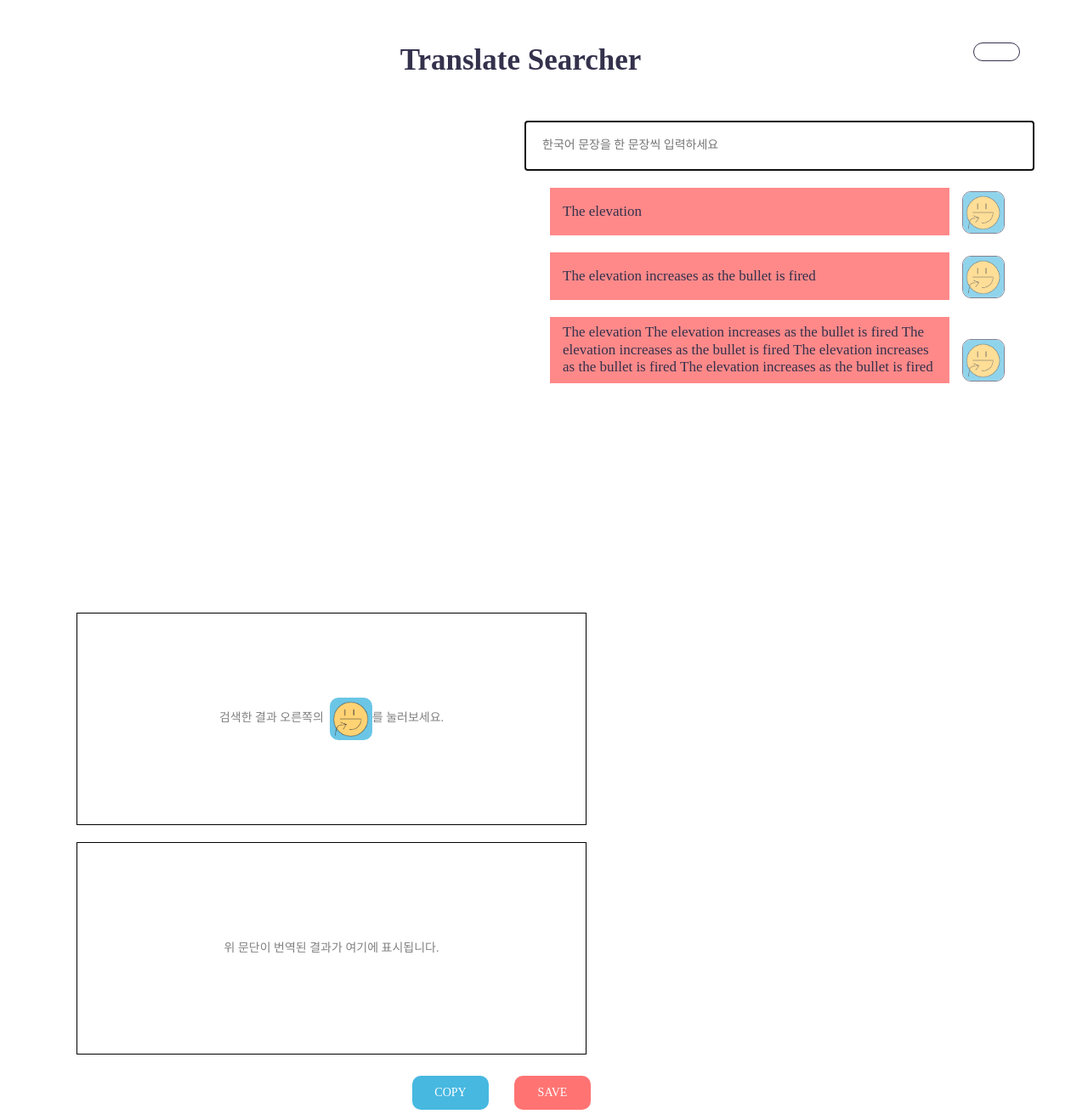
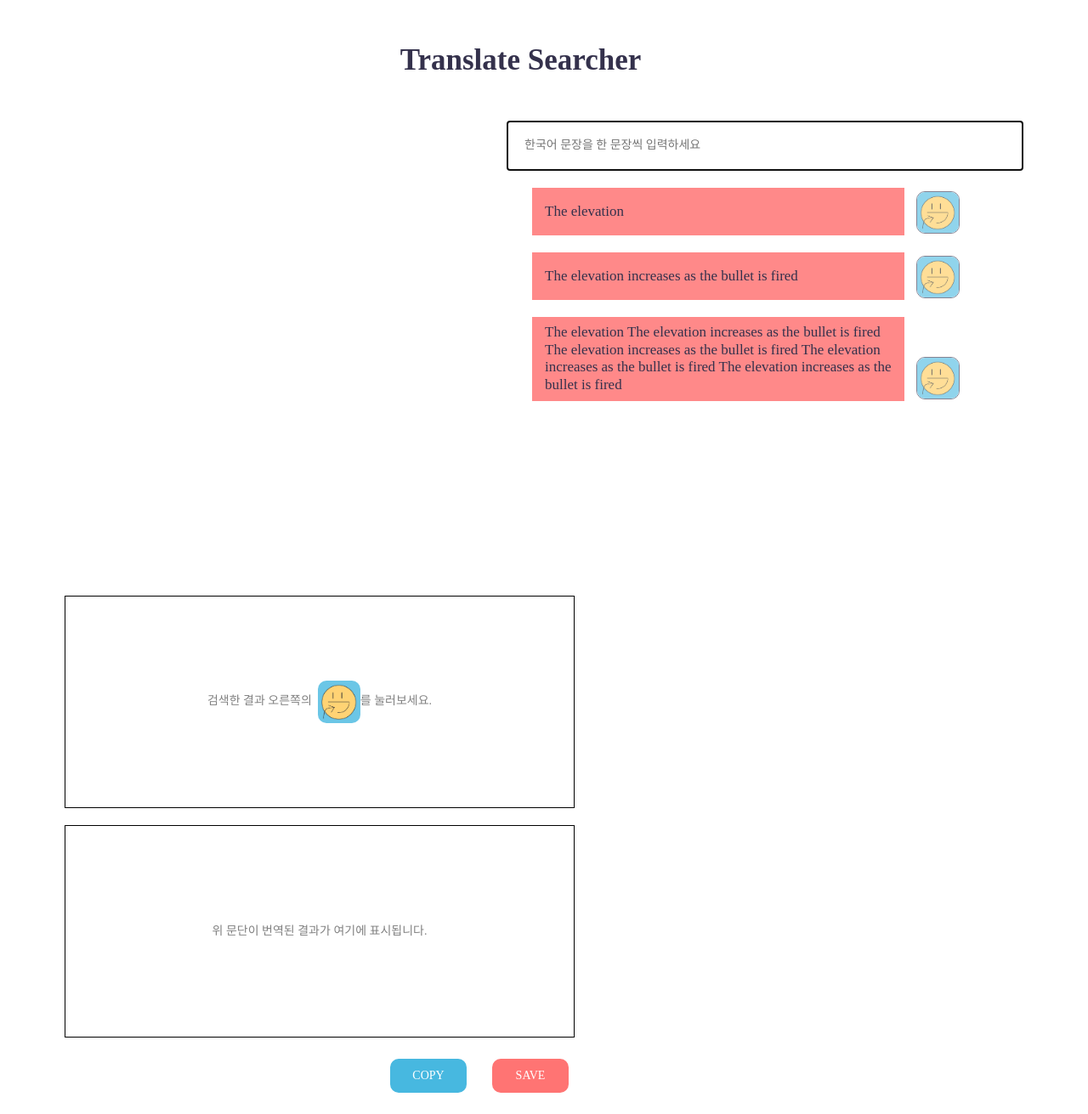
Before and after one commit to yja2397/translate_paraphrase, a Flask app: template templates/index.html in a window 1280 px wide. Shown: the whole page at 85% size. After the commit the page ends 1286 px from the top, so only its background shows below. Run offline with Flask 2, Linux system fonts and the light colour scheme; the template is opened without the code that fills it, so the values that code supplies are empty; some libraries are stand-ins or nearby versions; some web fonts are replaced.

Commit message:
made profile and menu button and made a web arrangement relatively

```diff
--- a/static/style.css
+++ b/static/style.css
@@ -17,8 +17,16 @@ html, body {
     padding: 0;
 }
 
+nav{
+    min-width:760px;
+    max-width:50%;
+    float:left;
+}
+
 article{
-    margin-right:63px;
+    min-width: 760px;
+    max-width: 50%;
+    float: right;
 }
 
 header {
@@ -43,12 +50,12 @@ header {
     display: block;
     position: relative;
     width: 55px;
+    height: 55px;
     padding: 10px;
     font-weight: 600;
     text-align: center;
     line-height: 25px;
     border-radius: 30px;
-    border: 1px solid #34314c;
     transition: all 0.2s ;
 
 }
@@ -65,8 +72,8 @@ header {
 
 
 .chat-window {
-    width: 600px;
-    float:right;
+    margin:auto;
+    width:80%;
 }
 
 .conversation-view {
@@ -86,7 +93,7 @@ header {
 .chat-bubble {
     font-size: 17px;
     margin-bottom: 20px;
-    width:410px;
+    width:80%;
     display: flex;
     justify-content: flex-start;
     float:left;
@@ -94,7 +101,7 @@ header {
 
 .chat-bubble.result{
     background-color: #ff7373d7;
-    width: 470px;
+    width: 80%;
     display: table;
     position: relative;
     min-height: 56px;
@@ -102,11 +109,11 @@ header {
 
 .chat-bubble.result img {
     float : right;
-    width : 50px;
+    width : 51px;
     height : 50px;
     border-radius: 10px;
     border: 1.8px solid #34314c;
-    margin-left: 15px;
+    margin-left: 14px;
     margin-right: 15px;
     position: absolute;
     bottom: 2px;
@@ -143,6 +150,11 @@ header {
     background-color: #ffc952;
 }
 
+.paragraph{
+    margin:auto;
+    width:80%;
+}
+
 .para button{
     float: right;
     width: 90px;
@@ -164,10 +176,25 @@ header {
     cursor: pointer;
 }
 
-#write{
+.edit{
     color: gray;
     display: table;
     text-align: center;
+    width:600px;
+    height: 250px;
+    margin-bottom:20px;
+    border:1px solid black;
+}
+
+.edit span{
+    display:table-cell;
+    vertical-align: middle;
+}
+
+.edit textarea{
+    width: 100%;
+    height: 100%;
+    padding: 10px;
 }
 
 #write img{
--- a/templates/index.html
+++ b/templates/index.html
@@ -18,9 +18,17 @@
     </span>
     <span id="profile">
         <!-- {% if current_user.is_authenticated %} -->
-        <a src="#">
-            <i class="fa fa-user" aria-hidden="true"></i>
-        </a>
+
+        <ul class="menu">
+            <li>
+                <i class="fa fa-user-o" aria-hidden="true"></i>
+                <ul>
+                    <a href="para.html"><li><i class="fa fa-file-text-o" aria-hidden="true"></i></li></a>
+                    <a href="sen.html"><li><i class="fa fa-file-word-o" aria-hidden="true"></i></li></a>
+                </ul>
+            </li>
+        </ul>
+
         <!-- {% else %}
             <a src="#">
                 <i class="fa fa-user" aria-hidden="true"></i>
@@ -64,9 +72,9 @@
         </div>
     </div>
 </article>
-<nav style="float:left;">
-    <div class="paragraph" style="margin-left:70px;">
-        <div id="write" style="width:600px; height: 250px; margin:20px; border:1px solid black;">
+<nav>
+    <div class="paragraph">
+        <div id="write" class="edit">
             <span>
                 검색한 결과 오른쪽의 &nbsp;<img class="insert" src="insert.png" />를 눌러보세요.
             </span>
@@ -74,7 +82,7 @@
             <!-- <textarea id="writeInput" cols="40" rows="8" >Hello World</textarea> -->
 
         </div>
-        <div id="view" style="width:600px; height: 250px; margin:20px; border:1px solid black;">
+        <div id="view" class="edit">
             <span>
                 위 문단이 번역된 결과가 여기에 표시됩니다.
             </span>
```
Also changed, not shown: other parts of static/style.css (+40 -18 lines), templates/para.html (added).
